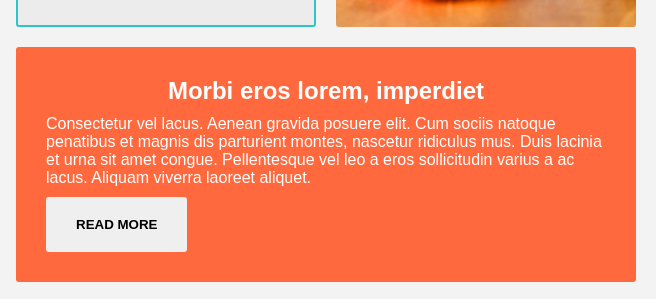
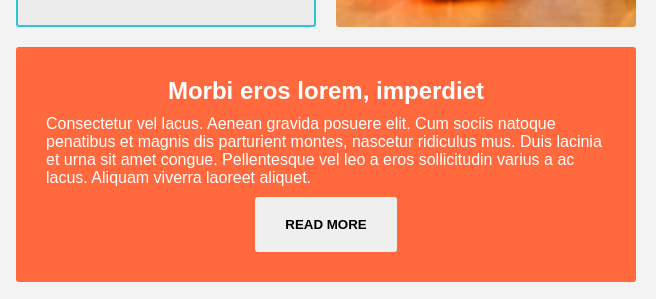
Before and after one commit to AlejandroMJS/Entrega--Grid-Alejandro-Magro, a plain HTML site: page main/index.html in a window 1280 px wide. Shown: the part 830-1129 px from the top of the page, 624-1280 px from the left. Drawn offline with Linux system fonts and the light colour scheme.

Commit message:
FINAL COMMIT
Full responsive final commit only on grid display, both desktop and mobile screen sizes

```diff
--- a/main/style.css
+++ b/main/style.css
@@ -4,7 +4,6 @@
   padding: 0;
   background-color: #f3f3f3;
   font-family: Arial, sans-serif;
-  display: flex;
   justify-content: center;
 }
 
@@ -12,7 +11,7 @@
   display: grid;
   grid-template-rows: auto;
   max-width: 400px;
-  width: 100%;
+  min-width: 90vw;
   gap: 15px;
   padding: 20px;
 }
@@ -118,7 +117,7 @@
 
 @media (min-width: 900px) {
   .container {
-    max-width: 100vw;
+    max-width: 97vw;
     display: grid;
     grid-template-columns: 2fr 1fr 1fr;
     grid-template-rows: auto auto auto;
@@ -130,7 +129,7 @@
   .blue {
     grid-column: 1 / 2;
     grid-row: 1 / 3;
-    height: 100vh;
+    height: 100.5vh;
   }
 
   /* Primera imagen (mochila) */
@@ -168,6 +167,28 @@
   .orange {
     grid-column: 2 / 4;
     grid-row: 3 / 4;
+    display: grid;
+    grid-template-rows: auto auto auto;
+    justify-items: center;
+    align-items: center;
+    text-align: center;
+  }
+
+  /* Ajuste del título */
+  .orange h2 {
+    margin: 0;
+    align-self: start; /* Alinea el título al principio (arriba) */
+  }
+
+  /* Ajuste del párrafo */
+  .orange p {
+    margin: 10px 0;
+    align-self: center; /* Alinea el párrafo en el centro */
+  }
+
+  /* Ajuste del botón */
+  .orange button {
+    align-self: end; /* Alinea el botón al final (debajo del párrafo) */
   }
 
   /* Ajustar imágenes */
@@ -177,13 +198,4 @@
     object-fit: cover;
     display: block;
   }
-
-  /* Asegurar que los bloques ocupen todo su espacio */
-  .text-block {
-    display: flex;
-    flex-direction: column;
-    justify-content: center;
-    align-items: center;
-    text-align: center;
-  }
 }
```
Also changed, not shown: main/index.html (line endings or trailing spaces).
